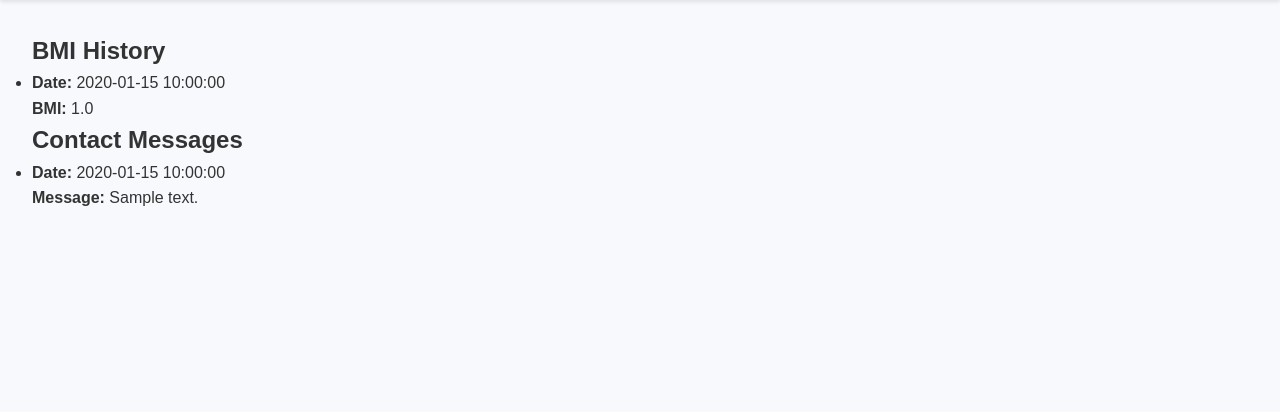
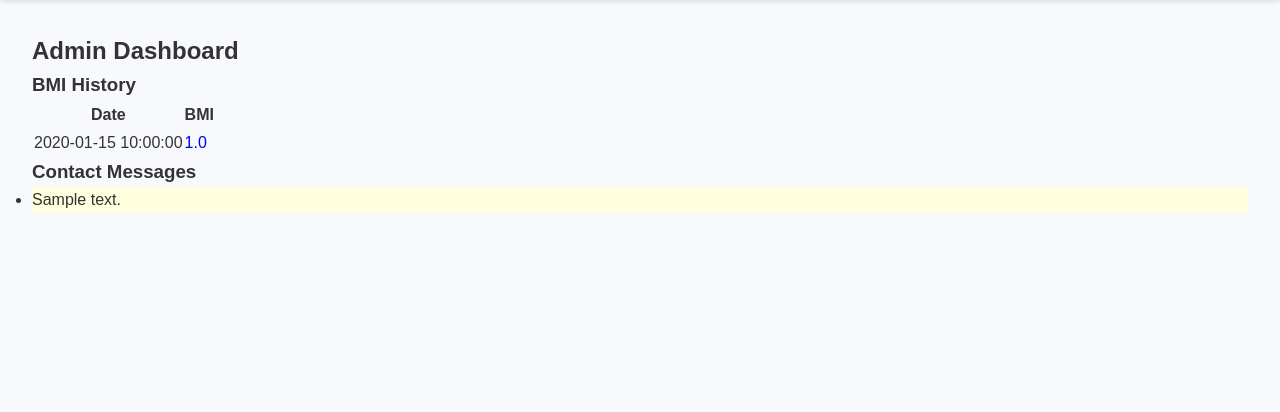
Before and after one commit to kipsamoh/BMIcalculator-WebApp_backed, a Flask app: page /dashboard in a window 1280 px wide. Shown: the part 58-470 px from the top of the page. Run offline with Flask 3, Linux system fonts and the light colour scheme; a user stored in the database is signed in; tables that the repository leaves empty hold one stand-in row (values such as "Sample post").

Commit message:
Update dashboard.html

```diff
--- a/templates/dashboard.html
+++ b/templates/dashboard.html
@@ -1,49 +1,51 @@
 {% extends 'base.html' %}
 
-{% block title %}Dashboard{% endblock %}
+{% block content %}
+<section id="admin-dashboard">
+    <div class="container">
+        <div class="row justify-content-center">
+            <div class="col-md-10">
+                <div class="card mt-4">
+                    <div class="card-body">
+                        <h2 class="text-center mb-4">Admin Dashboard</h2>
 
-{% block content %}
-<section id="dashboard">
-    <div class="container">
-        <div class="row">
-            <div class="col-md-8">
-                <div class="card mb-4">
-                    <div class="card-body">
-                        <h2 class="card-title">BMI History</h2>
-                        {% if bmi_history %}
-                            <ul class="list-group">
-                                {% for bmi_record in bmi_history %}
-                                    <li class="list-group-item">
-                                        <strong>Date:</strong> {{ bmi_record.date.strftime('%Y-%m-%d %H:%M:%S') }}<br>
-                                        <strong>BMI:</strong> {{ bmi_record.bmi }}
-                                    </li>
-                                {% endfor %}
-                            </ul>
-                        {% else %}
-                            <p>No BMI history available.</p>
-                        {% endif %}
+                        <div class="card">
+                            <div class="card-body">
+                                <h3>BMI History</h3>
+                                <div class="table-responsive">
+                                    <table class="table table-bordered">
+                                        <thead>
+                                            <tr>
+                                                <th>Date</th>
+                                                <th>BMI</th>
+                                            </tr>
+                                        </thead>
+                                        <tbody>
+                                            {% for bmi_record in bmi_history %}
+                                            <tr>
+                                                <td>{{ bmi_record.date.strftime('%Y-%m-%d %H:%M:%S') }}</td>
+                                                <td style="color: blue;">{{ bmi_record.bmi }}</td>
+                                            </tr>
+                                            {% endfor %}
+                                        </tbody>
+                                    </table>
+                                </div>
+                            </div>
+                        </div>
+
+                        <div class="card mt-4">
+                            <div class="card-body">
+                                <h3>Contact Messages</h3>
+                                <ul class="list-group">
+                                    {% for message in contact_messages %}
+                                    <li class="list-group-item" style="background-color: lightyellow;">{{ message.message }}</li>
+                                    {% endfor %}
+                                </ul>
+                            </div>
+                        </div>
+
                     </div>
                 </div>
-                <div class="card">
-                    <div class="card-body">
-                        <h2 class="card-title">Contact Messages</h2>
-                        {% if contact_messages %}
-                            <ul class="list-group">
-                                {% for message in contact_messages %}
-                                    <li class="list-group-item">
-                                        <strong>Date:</strong> {{ message.date.strftime('%Y-%m-%d %H:%M:%S') }}<br>
-                                        <strong>Message:</strong> {{ message.message }}
-                                    </li>
-                                {% endfor %}
-                            </ul>
-                        {% else %}
-                            <p>No contact messages available.</p>
-                        {% endif %}
-                    </div>
-                </div>
-            </div>
-            <div class="col-md-4">
-                <!-- Any additional widgets or information can be placed here -->
             </div>
         </div>
     </div>
```
